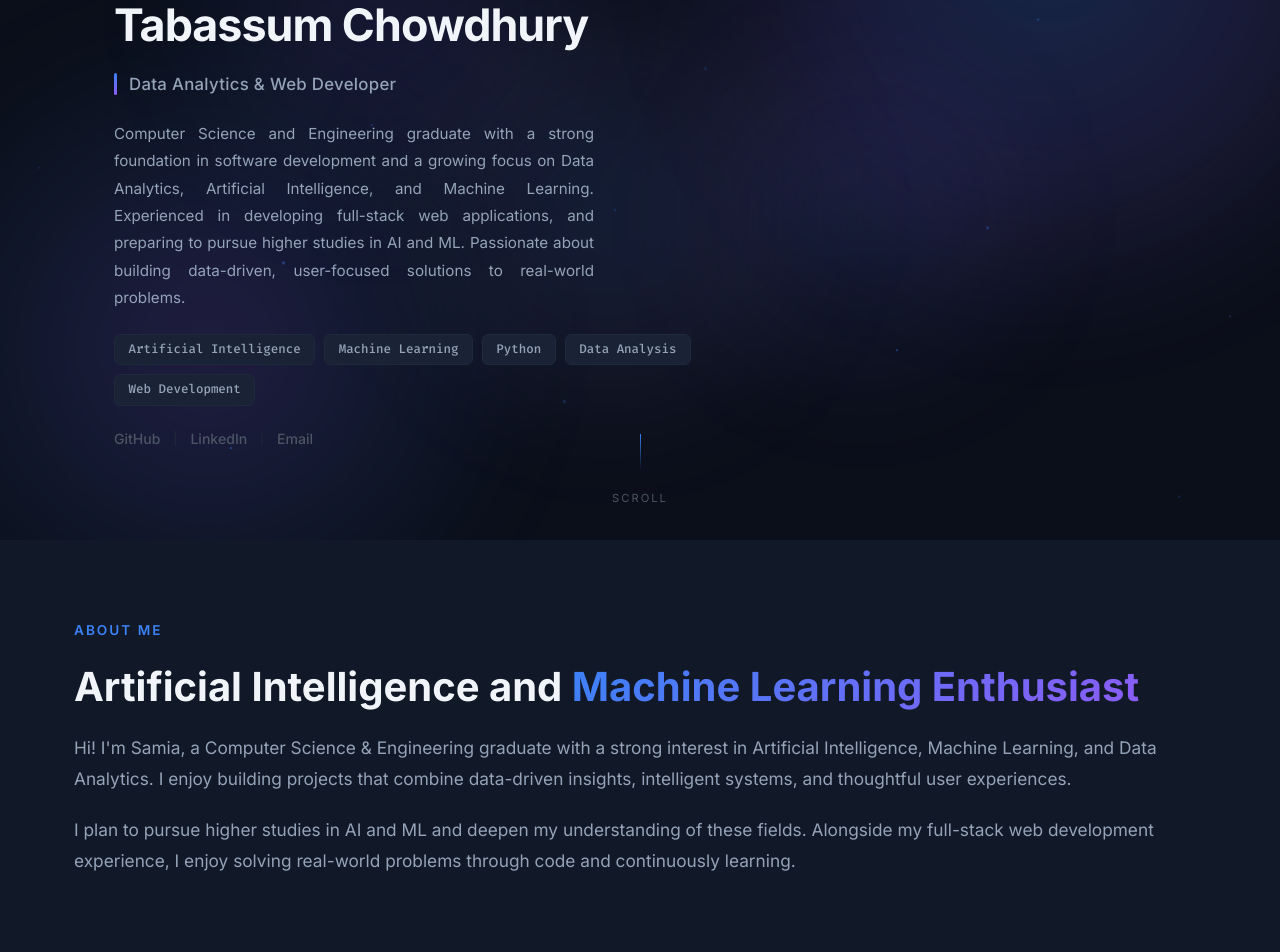
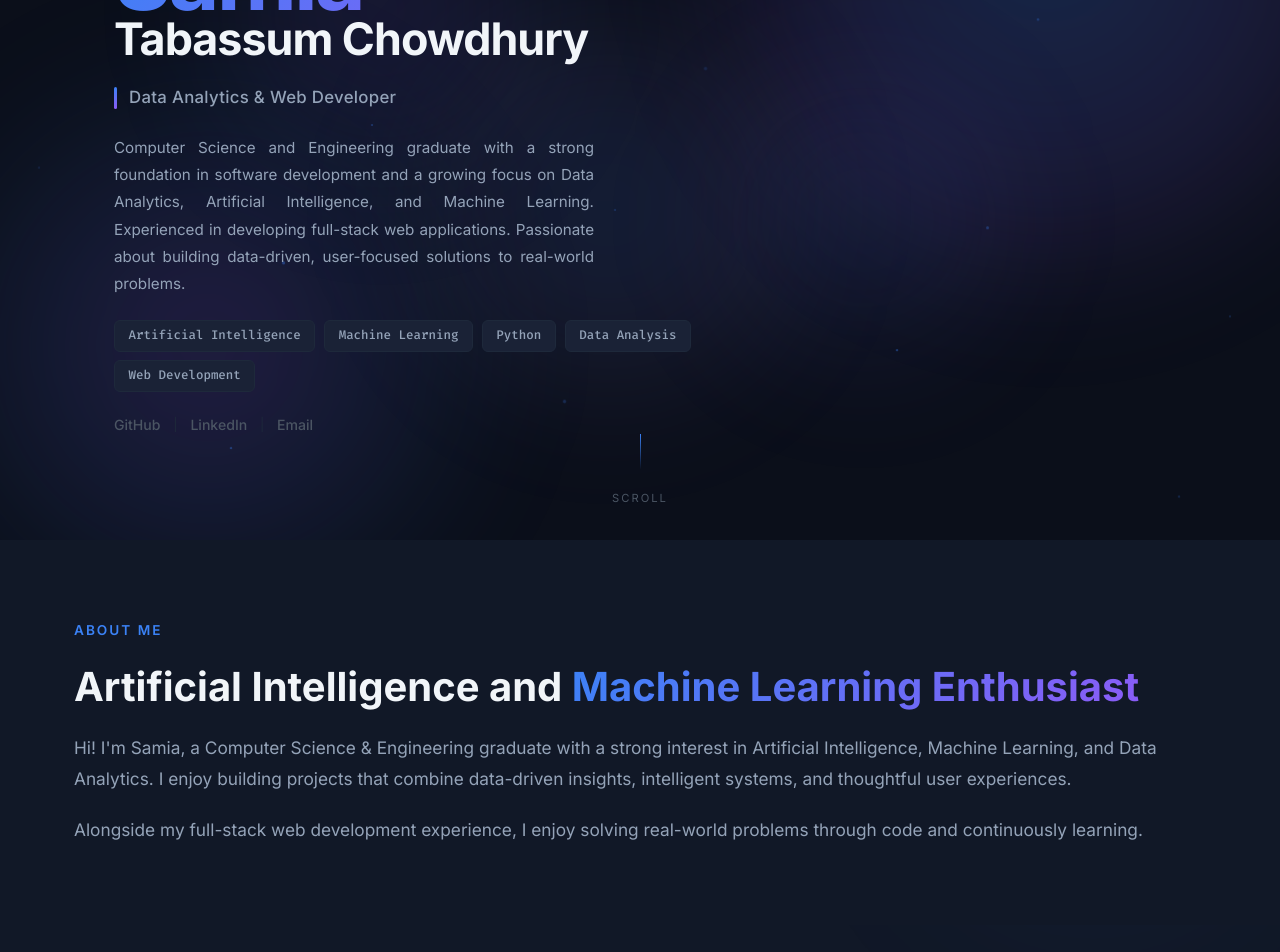
Before and after one commit to Samia2310/Samia-Portfolio, a React (Create React App) app: page / in a window 1280 px wide. Shown: the part 260-1212 px from the top of the page. Built offline with nearby package versions, Linux system fonts and the light colour scheme; the HTML template or start-up script is replaced by a standard one.

Commit message:
refinied about section

```diff
--- a/src/components/About.js
+++ b/src/components/About.js
@@ -22,7 +22,7 @@ export default function About() {
               Hi! I'm Samia, a Computer Science & Engineering graduate with a strong interest in Artificial Intelligence, Machine Learning, and Data Analytics. I enjoy building projects that combine data-driven insights, intelligent systems, and thoughtful user experiences.
             </p>
             <p>
-              I plan to pursue higher studies in AI and ML and deepen my understanding of these fields. Alongside my full-stack web development experience, I enjoy solving real-world problems through code and continuously learning.
+              Alongside my full-stack web development experience, I enjoy solving real-world problems through code and continuously learning.
             </p>
           </div>
 
--- a/src/components/Hero.js
+++ b/src/components/Hero.js
@@ -51,7 +51,7 @@ export default function Hero({ dark, toggleTheme }) {
             </div>
 
             <p className="hero-description">
-              Computer Science and Engineering graduate with a strong foundation in software development and a growing focus on Data Analytics, Artificial Intelligence, and Machine Learning. Experienced in developing full-stack web applications, and preparing to pursue higher studies in AI and ML. Passionate about building data-driven, user-focused solutions to real-world problems.
+              Computer Science and Engineering graduate with a strong foundation in software development and a growing focus on Data Analytics, Artificial Intelligence, and Machine Learning. Experienced in developing full-stack web applications. Passionate about building data-driven, user-focused solutions to real-world problems.
             </p>
 
             <div className="hero-stack">
```
